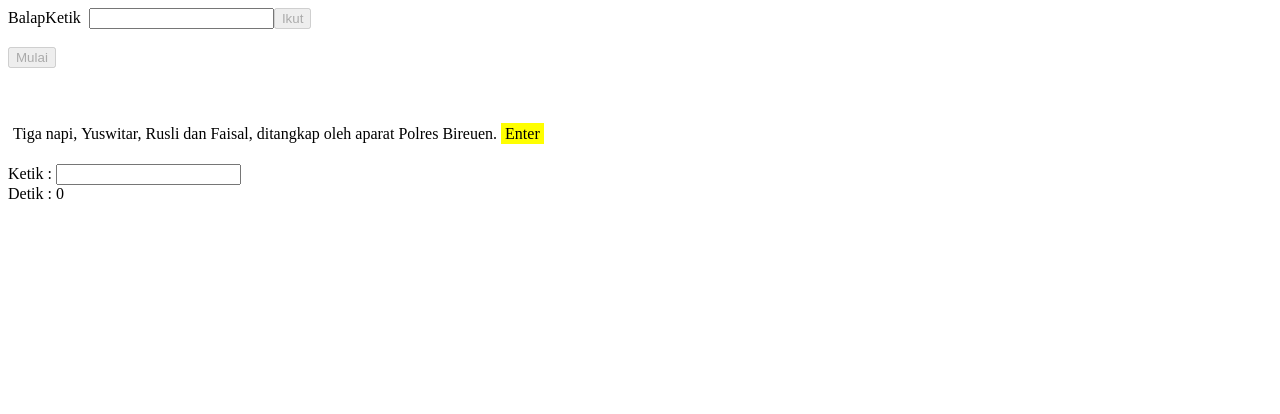
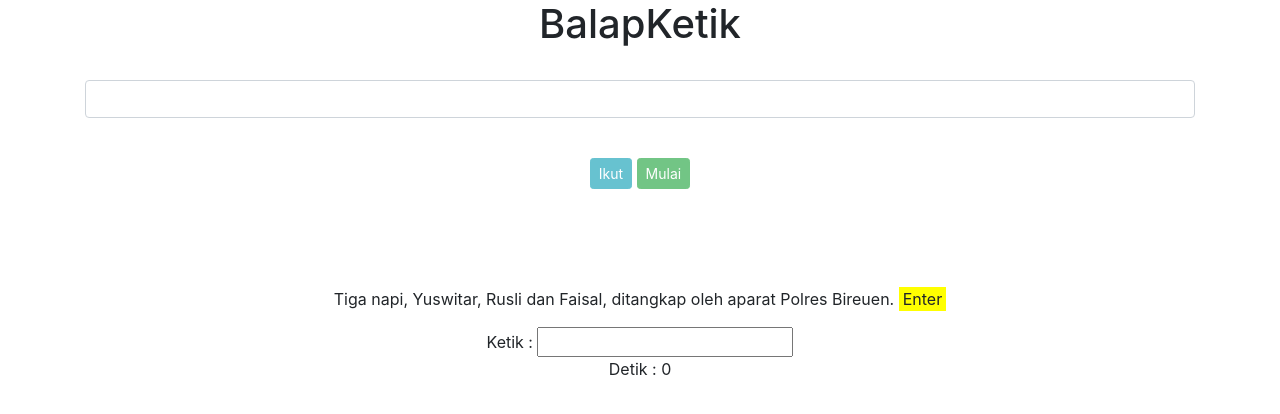
Before and after one commit to herpiko/balap-ketik, a website: page public/index.html in a window 1280 px wide. Drawn offline with nearby package versions, Linux system fonts and the light colour scheme; no server answers.

Commit message:
Fix Index.html

```diff
--- a/public/index.html
+++ b/public/index.html
@@ -16,15 +16,26 @@
         -ms-transition: all 0.7s ease;
       }
     </style>
+    <link rel="stylesheet" type="text/css" href="assets/bootstrap.css">
   </head>
   <body ng-controller="AppCtrl">
-      <div>
-        {{appName}} &nbsp;<span ng-hide="id"><input ng-model="name"><button ng-disabled="!name" ng-click="emitJoin(name)">Ikut</button></span>
+    <div class="container">
+      <div class="page-header">
+        <h1 align="center">{{appName}}</h1>
+        <br><span ng-hide="id">
+          <form align="center" role="form">
+            <div class="form-group">
+              <input class="form-control" ng-model="name"></span>
+          </form>
         &nbsp;&nbsp;<b ng-show="count">Mulai dalam {{count}}</b>
-        <br>
-        <br>
-        <button ng-disabled="!id" ng-show="seconds<1 && !count && !race" ng-click="emitStart()">Mulai</button>
-        <button ng-show="seconds>0" ng-click="emitStop()">Nyerah ah!</button>
+        </div>
+      </div>
+    </div>
+
+        <div align="center">
+        <button class="btn btn-sm btn-info" ng-disabled="!name" ng-click="emitJoin(name)">Ikut</button>
+        <button class="btn btn-sm btn-success" ng-disabled="!id" ng-show="seconds<1 && !count && !race" ng-click="emitStart()">Mulai</button>
+        <button class="btn btn-sm btn-warning" ng-show="seconds>0" ng-click="emitStop()">Nyerah ah!</button></div>
         <br>
         <br>
         <div ng-repeat="id in participants track by $index">
@@ -34,10 +45,16 @@
         </div>
         <br>
         <p style="padding:5px;width:500px;">
-        <span ng-repeat="word in source track by $index" ng-class="{'correct':word.state=='correct' && race, 'incorrect':word.state=='incorrect' && race,'current':$index==step && race}">{{word.word}}&nbsp;</span><span style="background:yellow;padding:2px 4px;">Enter</span>
+        <div align="center">
+          <blockquote>
+          <span ng-repeat="word in source track by $index" ng-class="{'correct':word.state=='correct' && race, 'incorrect':word.state=='incorrect' && race,'current':$index==step && race}">{{word.word}}&nbsp;</span><span style="background:yellow;padding:2px 4px;">Enter</span>
           </p>
+          </blockquote>
+        </div>
+          <div align="center" role="form">
           Ketik : <input ng-model="input" ng-keypress="strike($event)">
           <br>Detik : {{seconds}}
+        </div>
       </div>
     <script src="http://localhost:3000/assets/socket.io-1.2.0.js"></script>
     <script src="http://localhost:3000/assets/jquery.js"></script>
```
